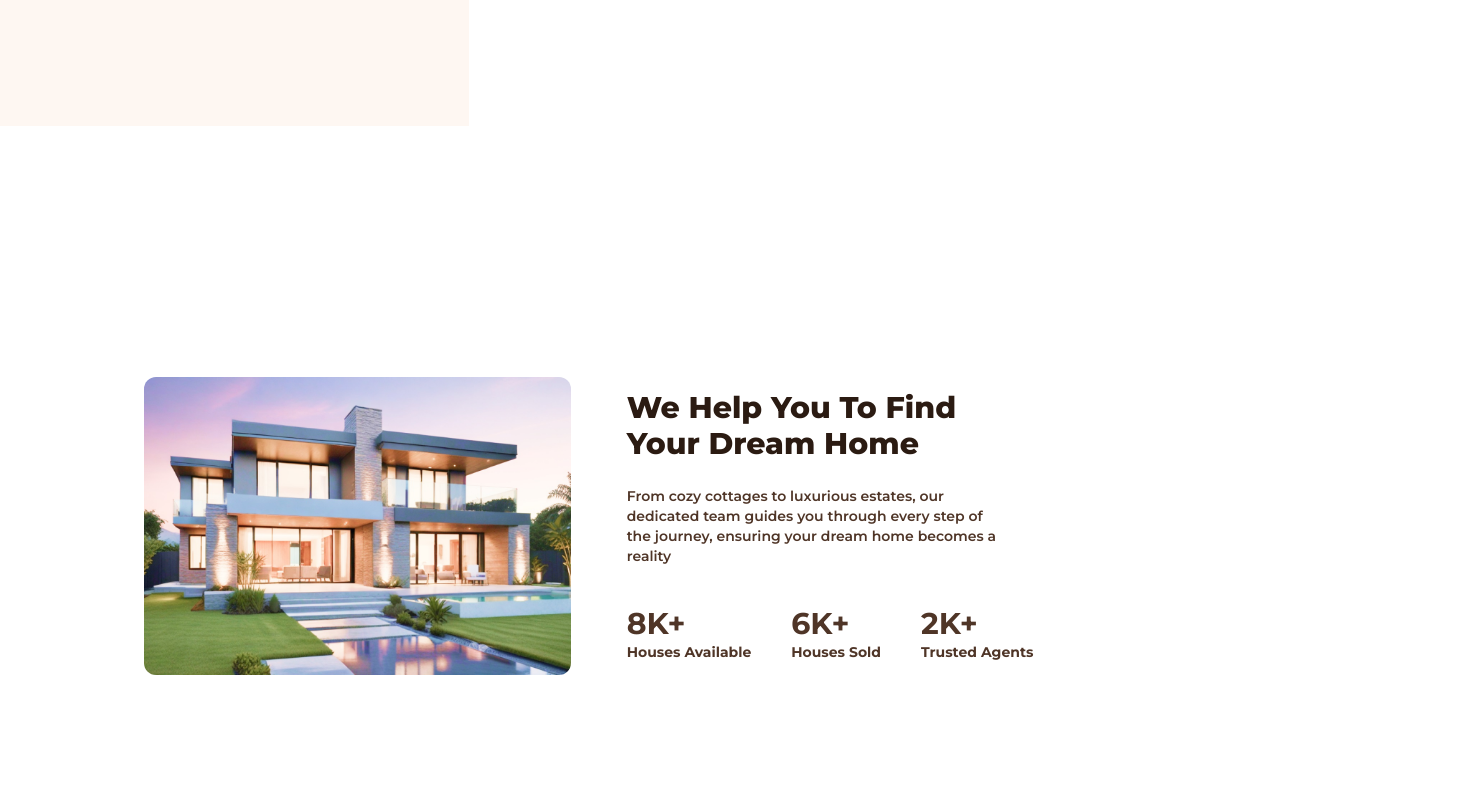
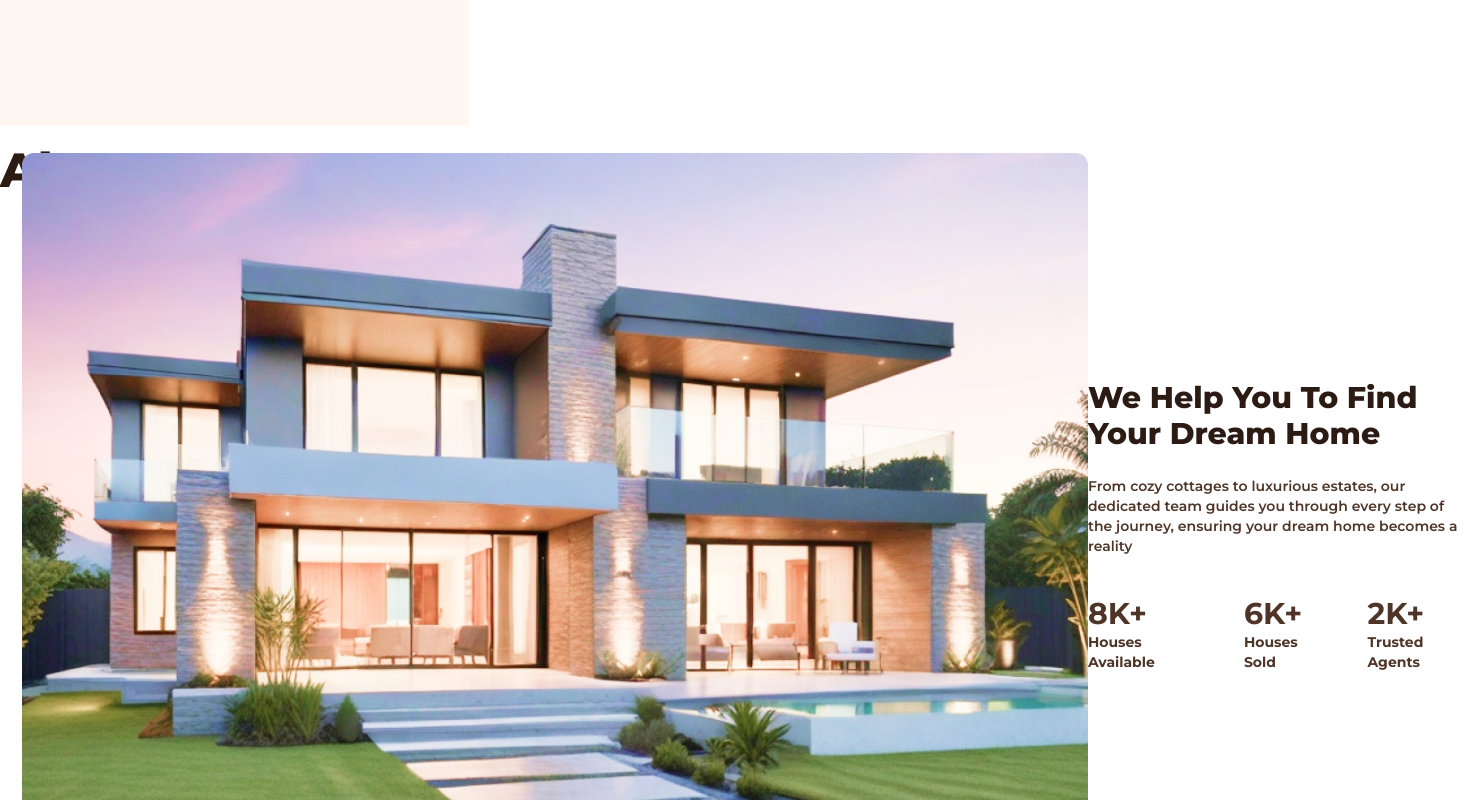
Before and after one commit to JovanVian13/JoHome-Jovan, a React (Vite) app: page / in a window 1280 px wide. Shown: the part 740-1540 px from the top of the page, 1472 px wide, since content can reach past the window. Built offline with nearby package versions, Linux system fonts and the light colour scheme.

Commit message:
Update statistic.jsx

```diff
--- a/src/components/statistic.jsx
+++ b/src/components/statistic.jsx
@@ -14,10 +14,9 @@ const Statistics = () => {
     });
     return (
         <div className="flex gap-14" data-aos="fade-right">
-            <div className="w-1/3 ml-36 flex min-h-screen justify-center items-center">
+            <h1 className="mt-5 mb-10 text-5xl font-extrabold text-defaultColor text-center">About</h1>
+            <div className="items-center text-container justify-center flex flex-col lg:flex-row min-h-screen">
                 <img src={StatsHouse} className="rounded-xl"/>
-            </div>
-            <div className="items-center text-container justify-center flex min-h-screen">
                 <div className="w-full">
                     <div className="w-96">
                         <h1 className="text-3xl font-extrabold text-defaultColor">We Help You To Find Your Dream Home</h1>
```
